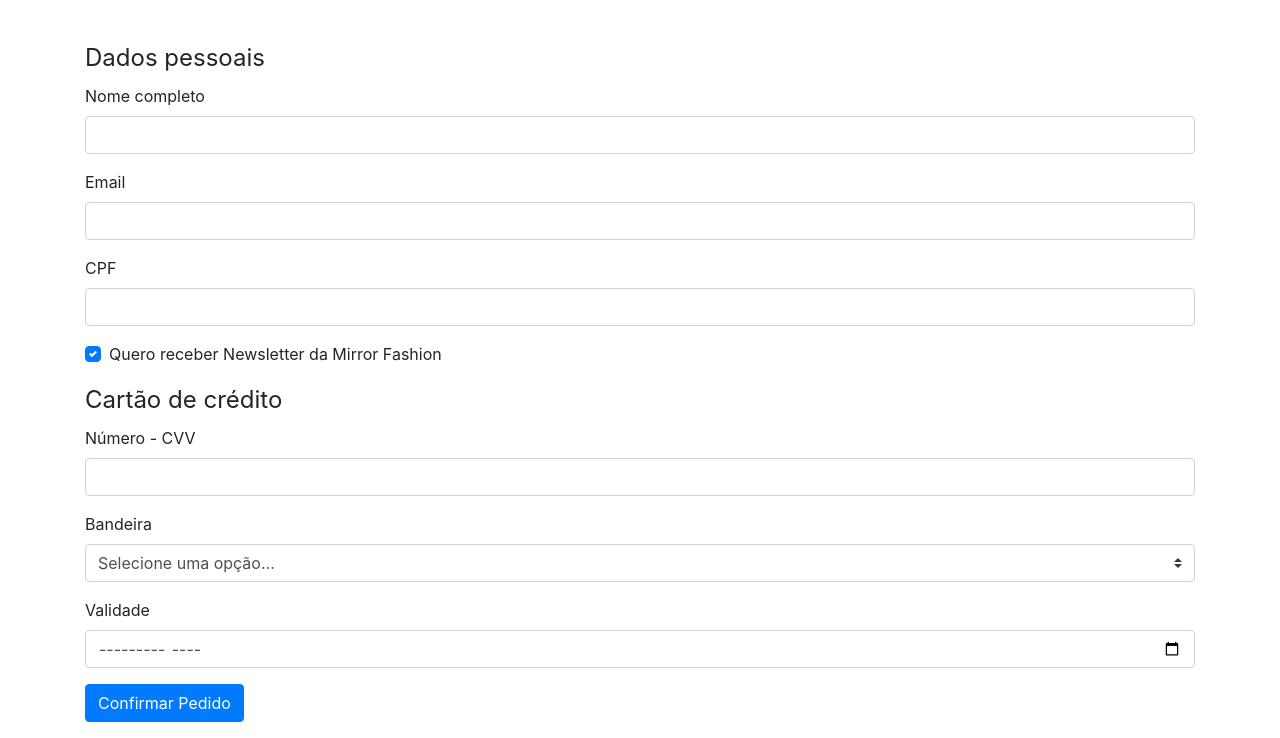
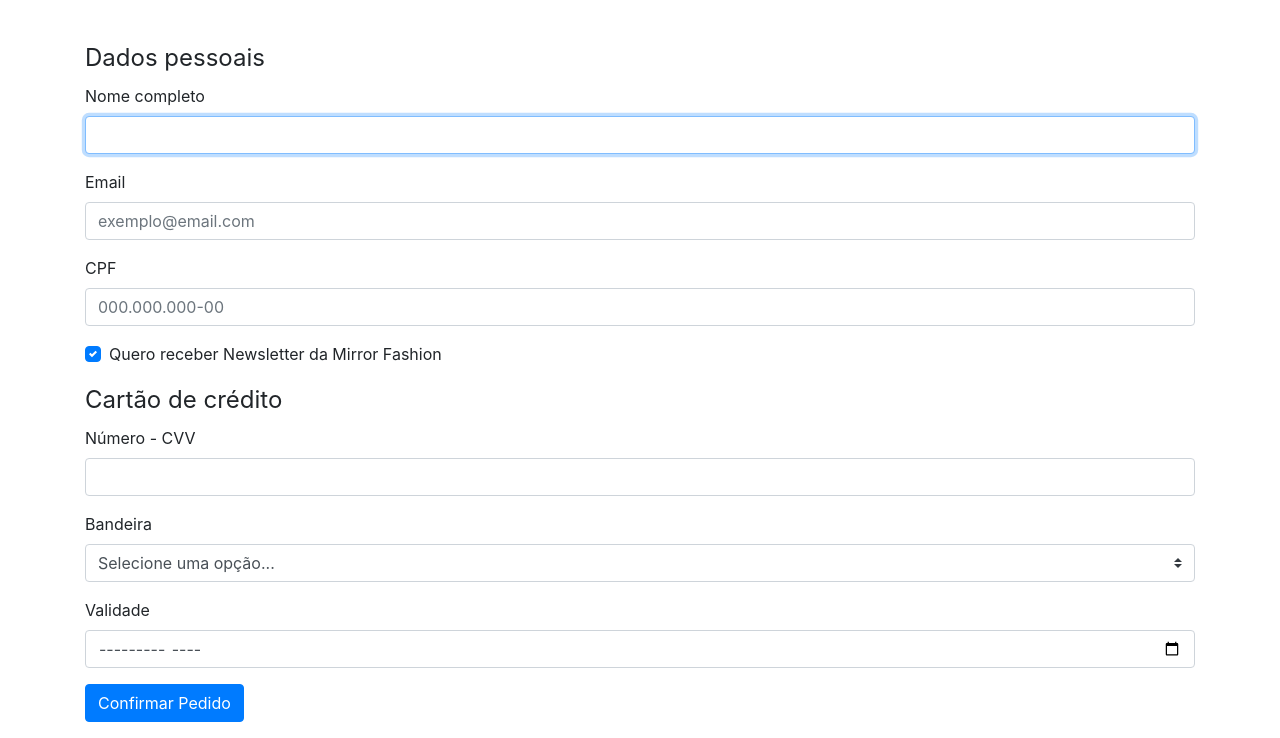
Before and after one commit to alfredocoj/curso-front-end-modulo1, a plain HTML site: page app/exercicios/formulario.html in a window 1280 px wide. Shown: the part 1465-2203 px from the top of the page. Drawn offline with nearby package versions, Linux system fonts and the light colour scheme.

Commit message:
exercicio 01 - passo 04.

```diff
--- a/app/exercicios/formulario.html
+++ b/app/exercicios/formulario.html
@@ -54,17 +54,17 @@
 
             <div class="form-group">
                 <label for="nome">Nome completo</label>
-                <input type="text" class="form-control" id="nome" name="nome">
+                <input type="text" class="form-control" id="nome" name="nome" autofocus>
             </div>
 
             <div class="form-group">
                 <label for="email">Email</label>
-                <input type="email" class="form-control" id="email" name="email">
+                <input type="email" class="form-control" id="email" name="email" placeholder="exemplo@email.com">
             </div>
 
             <div class="form-group">
                 <label for="cpf">CPF</label>
-                <input type="text" class="form-control" id="cpf" name="cpf">
+                <input type="text" class="form-control" id="cpf" name="cpf" placeholder="000.000.000-00">
             </div>
 
             <div class="form-group custom-control custom-checkbox">
```
